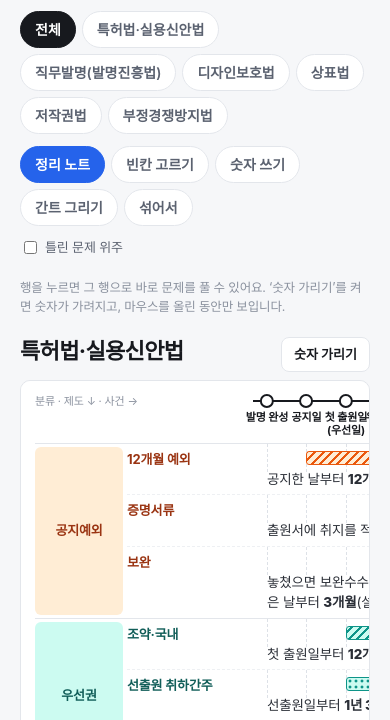
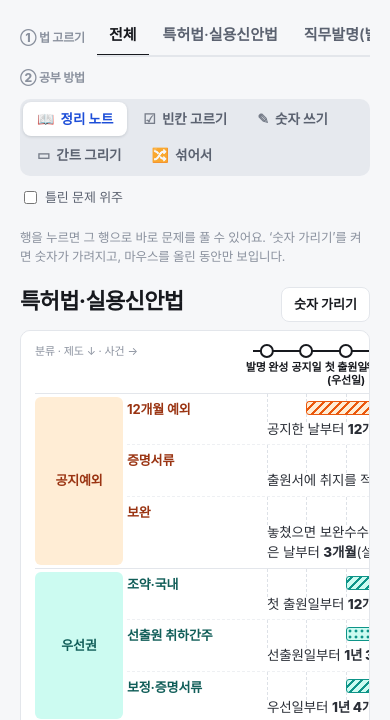
Before and after one commit to Editor0518/IPAT_PeriodsSummary, a plain HTML site: page index.html in a window 390 px wide. Shown: the part 80-800 px from the top of the page. Drawn offline with Linux system fonts and the light colour scheme; a web font is replaced by a local one.

Commit message:
법 선택과 공부 방법 버튼 모양 구분
법 선택은 밑줄 탭(① 법 고르기), 공부 방법은 하나로 붙은 스위치에 아이콘을
단 형태(② 공부 방법)로 바꿔 두 줄의 역할이 한눈에 구분되게 함.
모바일에서는 법 탭을 가로로 밀어 넘기도록 함. 캐시 버전을 올림.

Co-Authored-By: Claude Opus 5.5 <noreply@anthropic.com>
Claude-Session: https://claude.ai/code/session_01T4BNcFZKscXVqeRPxC3Ke7

```diff
--- a/css/style.css
+++ b/css/style.css
@@ -36,14 +36,31 @@ h1 { margin: 2px 0 0; font-size: 28px; font-weight: 800; letter-spacing: -0.03em
   max-width: 1080px; margin: 0 auto; padding: 6px 20px;
   display: flex; align-items: center; gap: 12px; flex-wrap: wrap;
 }
-.seg { display: flex; gap: 6px; flex-wrap: wrap; }
-.seg button {
-  border: 1px solid var(--line); background: var(--card); border-radius: 999px;
-  padding: 7px 14px; font-size: 14px; font-weight: 600; color: var(--sub);
+.step { font-size: 12px; font-weight: 800; color: var(--faint); white-space: nowrap; min-width: 64px; }
+
+/* ① 법 고르기: 밑줄 탭 (책갈피처럼 페이지를 고르는 느낌) */
+.law-bar { padding-top: 10px; padding-bottom: 0; align-items: flex-end; }
+.law-bar .step { padding-bottom: 10px; }
+.tabs { display: flex; gap: 2px; flex: 1; border-bottom: 2px solid var(--line); overflow-x: auto; scrollbar-width: none; }
+.tabs::-webkit-scrollbar { display: none; }
+.tabs button {
+  border: 0; background: none; padding: 9px 12px 8px; margin-bottom: -2px; white-space: nowrap;
+  font-size: 15px; font-weight: 600; color: var(--sub); border-bottom: 3px solid transparent;
 }
-.seg button:hover { border-color: #c6cbd3; color: var(--ink); }
-.seg button.on { background: var(--ink); border-color: var(--ink); color: #fff; }
-.seg.modes button.on { background: #2563eb; border-color: #2563eb; }
+.tabs button:hover { color: var(--ink); background: #eef0f3; border-radius: 6px 6px 0 0; }
+.tabs button.on { color: var(--ink); font-weight: 800; border-bottom-color: var(--ink); }
+
+/* ② 공부 방법: 하나로 붙은 스위치 (하나만 켜지는 모드 전환) */
+.mode-bar { padding-top: 12px; }
+.segctl { display: inline-flex; flex-wrap: wrap; background: #e6e9ee; border-radius: 10px; padding: 3px; gap: 2px; }
+.segctl button {
+  border: 0; background: transparent; border-radius: 8px; padding: 7px 14px;
+  font-size: 13.5px; font-weight: 700; color: var(--sub); display: inline-flex; align-items: center; gap: 6px;
+}
+.segctl button .ic { font-size: 14px; line-height: 1; opacity: .8; }
+.segctl button:hover { color: var(--ink); background: rgba(255,255,255,.55); }
+.segctl button.on { background: #fff; color: #1d4ed8; box-shadow: 0 1px 3px rgba(16,24,40,.15); }
+.segctl button.on .ic { opacity: 1; }
 .chk { font-size: 13px; color: var(--sub); display: flex; align-items: center; gap: 5px; user-select: none; }
 
 main { max-width: 1080px; margin: 0 auto; padding: 12px 20px 40px; }
--- a/index.html
+++ b/index.html
@@ -6,7 +6,7 @@
 <title>IPAT 기간 암기 퀴즈 — 지식재산권법 날짜·기간</title>
 <meta name="description" content="지식재산능력시험(IPAT) 대비: 특허·디자인·상표·저작권·부정경쟁방지법의 기간을 빈칸 고르기, 숫자 쓰기, 간트 직접 그리기로 외우는 퀴즈">
 <link rel="stylesheet" href="https://cdn.jsdelivr.net/gh/orioncactus/pretendard@v1.3.9/dist/web/variable/pretendardvariable-dynamic-subset.min.css">
-<link rel="stylesheet" href="css/style.css?v=20261114d">
+<link rel="stylesheet" href="css/style.css?v=20261116a">
 </head>
 <body>
 <header class="top">
@@ -17,11 +17,13 @@
   <div class="score" id="score" hidden></div>
 </header>
 
-<nav class="bar">
-  <div class="seg" id="lawTabs" aria-label="법 선택"></div>
+<nav class="bar law-bar">
+  <span class="step">① 법 고르기</span>
+  <div class="tabs" id="lawTabs" role="tablist" aria-label="법 선택"></div>
 </nav>
-<nav class="bar">
-  <div class="seg modes" id="modeTabs" aria-label="모드 선택"></div>
+<nav class="bar mode-bar">
+  <span class="step">② 공부 방법</span>
+  <div class="segctl" id="modeTabs" aria-label="공부 방법 선택"></div>
   <label class="chk"><input type="checkbox" id="onlyWrong"> 틀린 문제 위주</label>
 </nav>
 
@@ -33,7 +35,7 @@
   <button class="link" id="resetStats">기록 지우기</button>
 </footer>
 
-<script src="js/data.js?v=20261114d"></script>
-<script src="js/app.js?v=20261114d"></script>
+<script src="js/data.js?v=20261116a"></script>
+<script src="js/app.js?v=20261116a"></script>
 </body>
 </html>
--- a/js/app.js
+++ b/js/app.js
@@ -154,24 +154,24 @@
   const state = { law: "all", mode: "notes", onlyWrong: false, hideNum: false, count: 10, session: null };
   const lawList = [{ key: "all", title: "전체" }, ...DATA.laws.map((l) => ({ key: l.key, title: l.title }))];
   const modeList = [
-    { key: "notes", label: "정리 노트" },
-    { key: "choice", label: TYPES.choice.label },
-    { key: "write", label: TYPES.write.label },
-    { key: "draw", label: TYPES.draw.label },
-    { key: "mix", label: "섞어서" },
+    { key: "notes", label: "정리 노트", ic: "📖" },
+    { key: "choice", label: TYPES.choice.label, ic: "☑" },
+    { key: "write", label: TYPES.write.label, ic: "✎" },
+    { key: "draw", label: TYPES.draw.label, ic: "▭" },
+    { key: "mix", label: "섞어서", ic: "🔀" },
   ];
 
   function renderTabs() {
     const lt = $("#lawTabs");
     lt.replaceChildren(...lawList.map((l) => h("button", {
-      class: state.law === l.key ? "on" : "",
+      class: state.law === l.key ? "on" : "", role: "tab", "aria-selected": state.law === l.key ? "true" : "false",
       onclick: () => { state.law = l.key; state.session = null; render(); },
     }, l.title)));
     const mt = $("#modeTabs");
     mt.replaceChildren(...modeList.map((m) => h("button", {
       class: state.mode === m.key ? "on" : "",
       onclick: () => { state.mode = m.key; state.session = null; render(); },
-    }, m.label)));
+    }, h("span", { class: "ic", "aria-hidden": "true" }, m.ic), m.label)));
     $("#onlyWrong").checked = state.onlyWrong;
   }
   function renderScore() {
```
